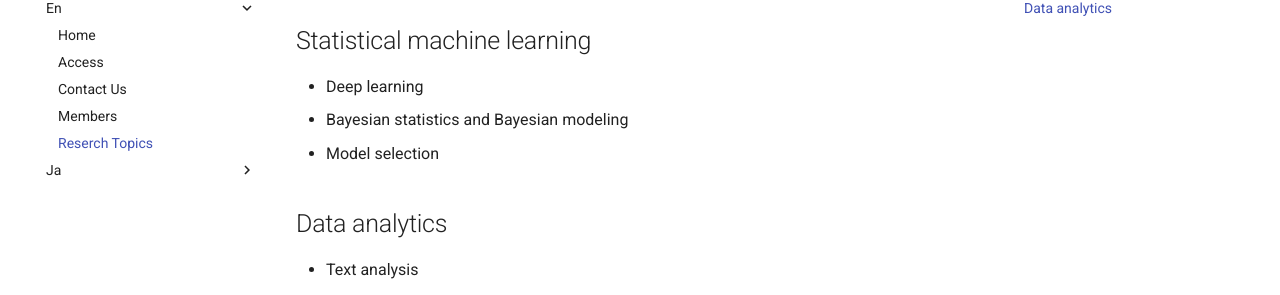
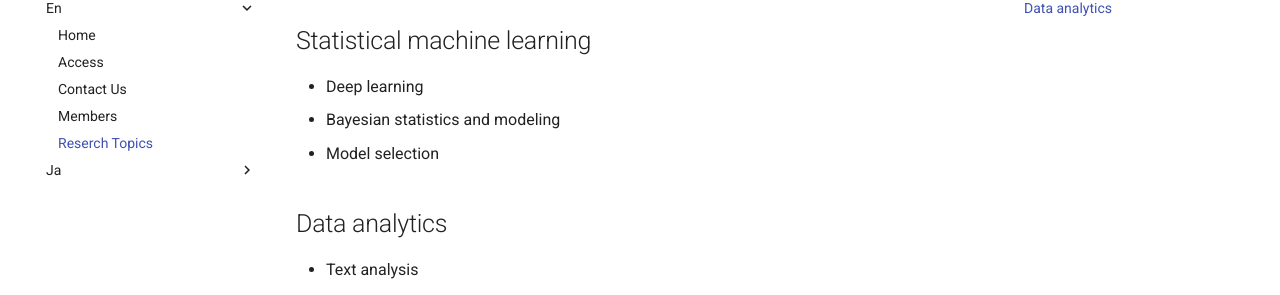
Before and after one commit to lpifj-a/hu-datalab.github.io, an MkDocs documentation site: the page built from docs/en/reserchTopics.md, in a window 1280 px wide. Shown: the part 157-452 px from the top of the page. Built offline with MkDocs 1.6.1 and Material for MkDocs 9.7.7, drawn with Linux system fonts in a browser that asks for light colours; comment, search, counter and statistics services are not loaded.

Commit message:
Update reserchTopics.md

```diff
--- a/docs/en/reserchTopics.md
+++ b/docs/en/reserchTopics.md
@@ -2,7 +2,7 @@
 
 ## Statistical machine learning
 - Deep learning
-- Bayesian statistics and Bayesian modeling
+- Bayesian statistics and modeling
 - Model selection
 
 ## Data analytics
```
